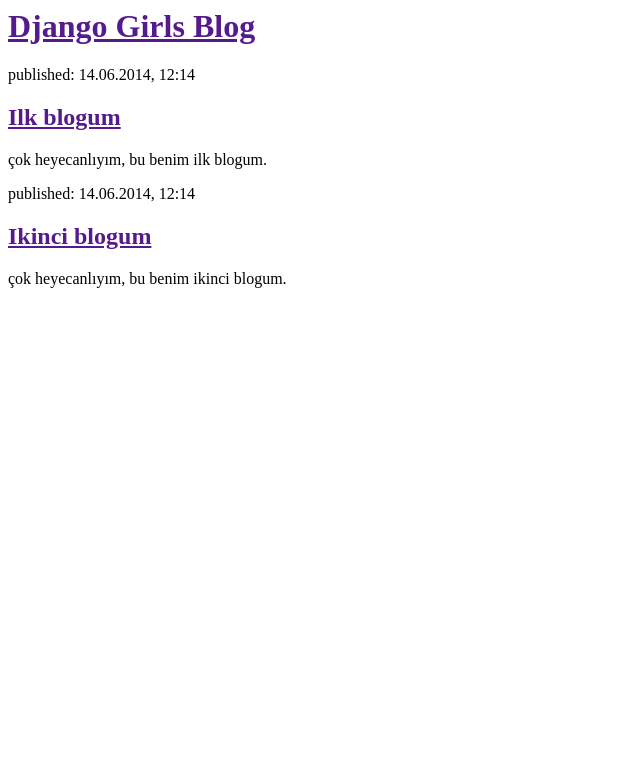
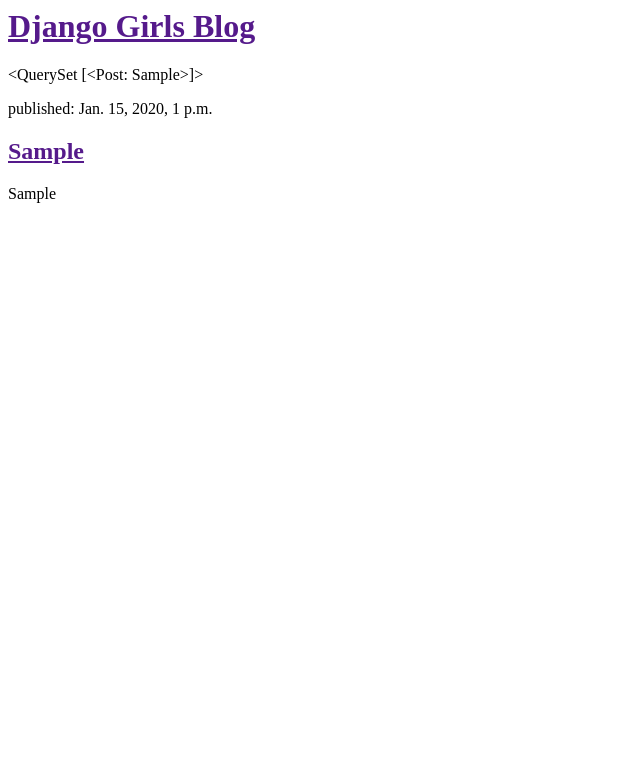
Before and after one commit to aysenurakkurt/djangoGirls, a Django app: template blog/templates/blog/post_list.html in a window 1280 px wide. Shown: the top 783 px of the page, without its empty margins (0-640 px from the left). Run offline with Django 3.2, Linux system fonts and the light colour scheme; the template is opened without the code that fills it: values that come from a table or form of the project are taken from there, others are empty; tables that the repository leaves empty hold one stand-in row (values such as "Sample post").

Commit message:
veri tabanındaki postlar listelendi

```diff
--- a/blog/templates/blog/post_list.html
+++ b/blog/templates/blog/post_list.html
@@ -8,18 +8,15 @@
 		<div>
 			<h1><a href="">Django Girls Blog</a></h1>
 		</div>
-
+		{{my_posts}}
+			{% for post in my_posts%}
 		<div>
-			<p>published: 14.06.2014, 12:14</p>
-			<h2><a href="">Ilk blogum</a></h2>
-			<p>çok heyecanlıyım, bu benim ilk blogum.</p>
+			<p>published: {{post.yayinlanma_tarihi}}</p>
+			<h2><a href="">{{post.baslik}}</a></h2>
+			<p>{{post.yazi}}</p>
 		</div>
 
-		<div>
-			<p>published: 14.06.2014, 12:14</p>
-			<h2><a href="">Ikinci blogum</a></h2>
-			<p>çok heyecanlıyım, bu benim ikinci blogum.</p>
-		</div>
+		{% endfor %}
 	</body>
 
 </html>
--- a/blog/views.py
+++ b/blog/views.py
@@ -1,5 +1,7 @@
 from django.shortcuts import render
-
+from django.utils import timezone
+from .models import Post
 # Create your views here.
 def post_list(request):
-	return render(request, 'blog/post_list.html', {})
+	posts=Post.objects.filter(yayinlanma_tarihi__lte=timezone.now()).order_by('yayinlanma_tarihi')
+	return render(request, 'blog/post_list.html', {'my_posts': posts})
```
